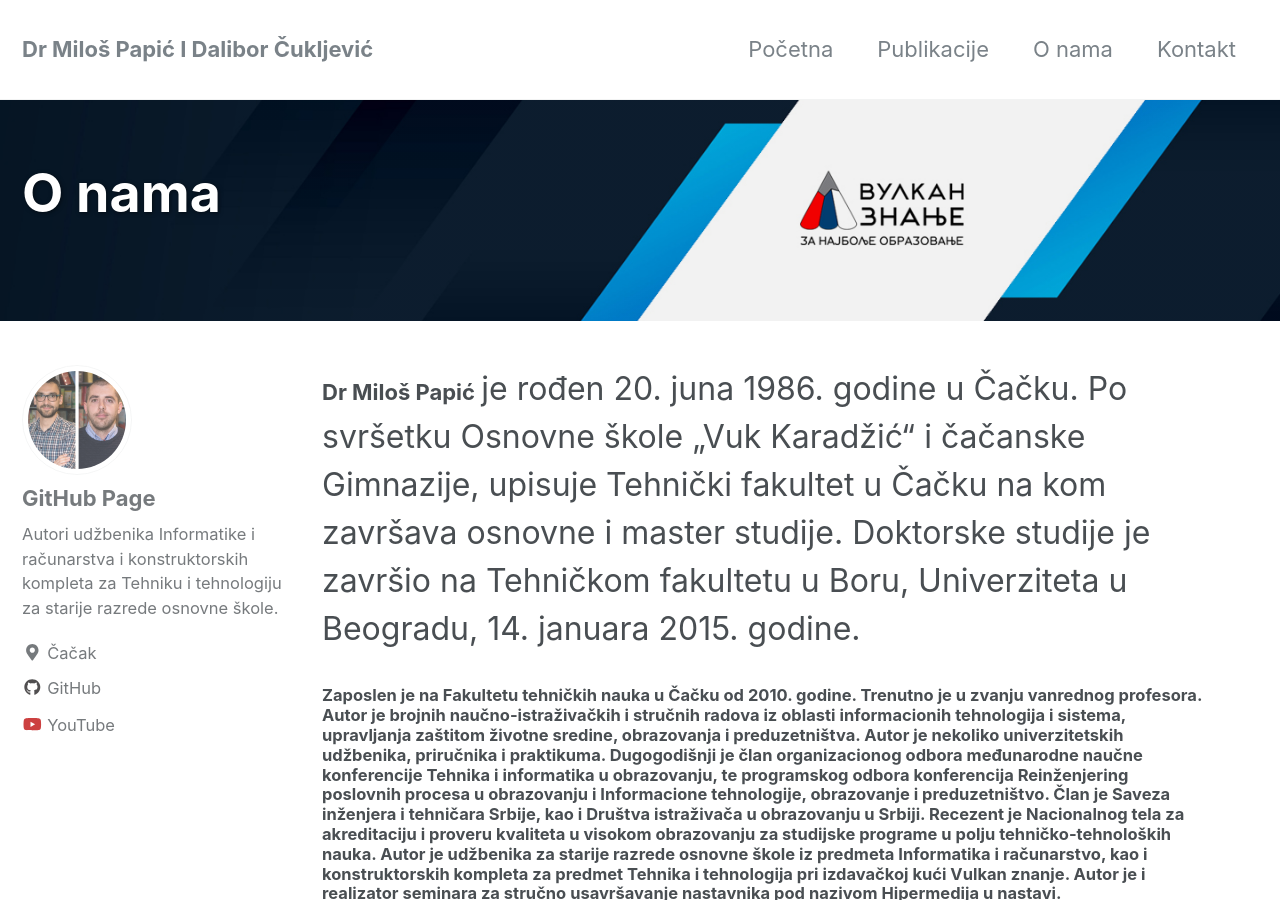
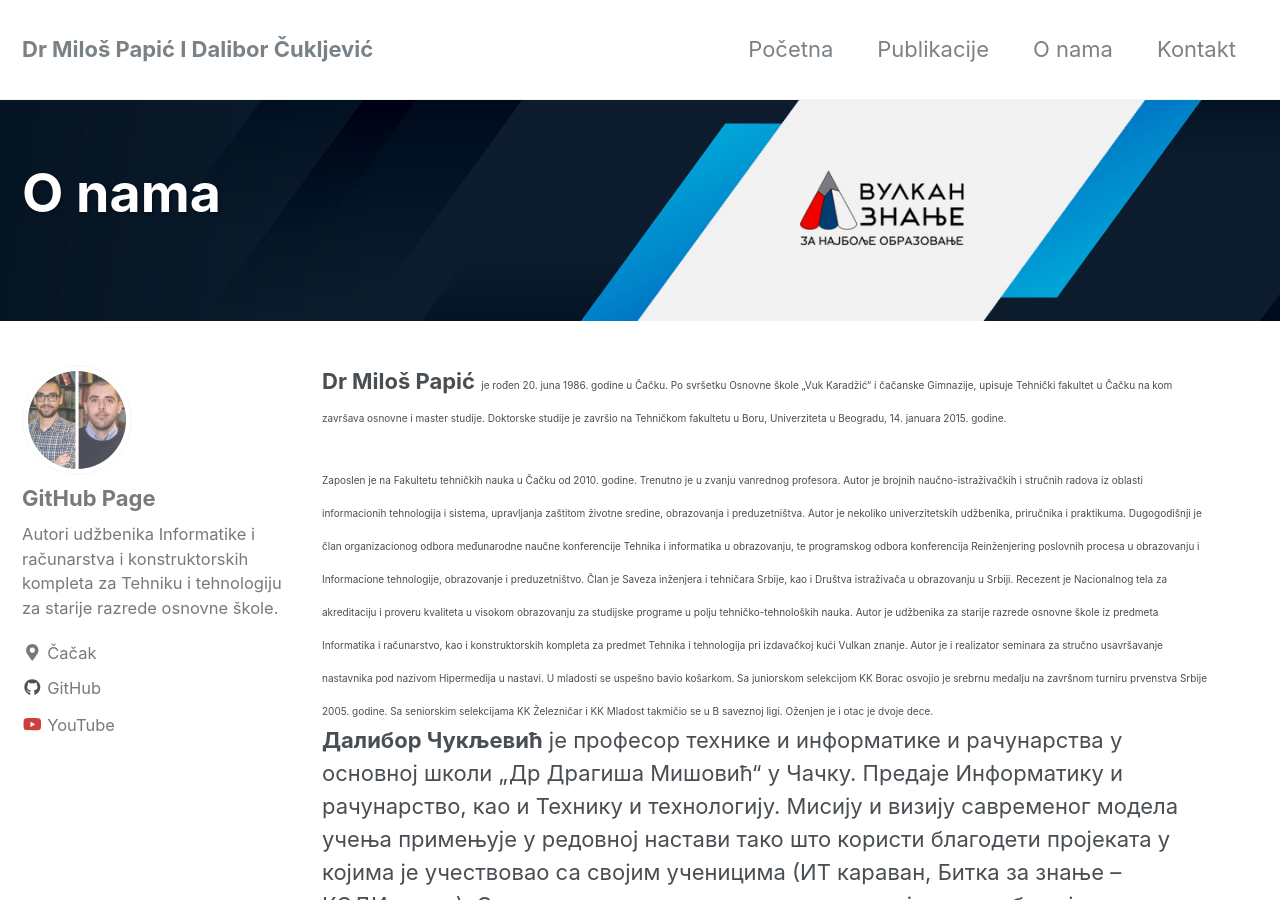
Before and after one commit to vulkanznanje/vulkanznanje.github.io, a Jekyll site: the page built from _pages/O_nama.md, in a window 1280 px wide and 900 px high. Built offline with Jekyll 4.4.1, drawn with Linux system fonts in a browser that asks for light colours; nearby versions of some CDN libraries.

Commit message:
Update O_nama.md

```diff
--- a/_pages/O_nama.md
+++ b/_pages/O_nama.md
@@ -11,13 +11,13 @@ header:
 ---
 
 
- **Dr Miloš Papić** <font size="6"> je rođen 20. juna 1986. godine u Čačku. Po svršetku Osnovne škole „Vuk Karadžić“ i čačanske Gimnazije, upisuje Tehnički fakultet u Čačku na kom završava osnovne i master studije. Doktorske studije je završio na Tehničkom fakultetu u Boru, Univerziteta u Beogradu, 14. januara 2015. godine. </font>
+ **Dr Miloš Papić** <font size="1"> je rođen 20. juna 1986. godine u Čačku. Po svršetku Osnovne škole „Vuk Karadžić“ i čačanske Gimnazije, upisuje Tehnički fakultet u Čačku na kom završava osnovne i master studije. Doktorske studije je završio na Tehničkom fakultetu u Boru, Univerziteta u Beogradu, 14. januara 2015. godine. </font>
 
-#### Zaposlen je na Fakultetu tehničkih nauka u Čačku od 2010. godine. Trenutno je u zvanju vanrednog profesora. Autor je brojnih naučno-istraživačkih i stručnih radova iz oblasti informacionih tehnologija i sistema, upravlјanja zaštitom životne sredine, obrazovanja i preduzetništva. Autor je nekoliko univerzitetskih udžbenika, priručnika i praktikuma. Dugogodišnji je član organizacionog odbora međunarodne naučne konferencije Tehnika i informatika u obrazovanju, te programskog odbora konferencija Reinženjering poslovnih procesa u obrazovanju i Informacione tehnologije, obrazovanje i preduzetništvo. Član je Saveza inženjera i tehničara Srbije, kao i Društva istraživača u obrazovanju u Srbiji. Recezent je Nacionalnog tela za akreditaciju i proveru kvaliteta u visokom obrazovanju za studijske programe u polјu tehničko-tehnoloških nauka. Autor je udžbenika za starije razrede osnovne škole iz predmeta Informatika i računarstvo, kao i konstruktorskih kompleta za predmet Tehnika i tehnologija pri izdavačkoj kući Vulkan znanje. Autor je i realizator seminara za stručno usavršavanje nastavnika pod nazivom Hipermedija u nastavi.
+<font size="1"> Zaposlen je na Fakultetu tehničkih nauka u Čačku od 2010. godine. Trenutno je u zvanju vanrednog profesora. Autor je brojnih naučno-istraživačkih i stručnih radova iz oblasti informacionih tehnologija i sistema, upravlјanja zaštitom životne sredine, obrazovanja i preduzetništva. Autor je nekoliko univerzitetskih udžbenika, priručnika i praktikuma. Dugogodišnji je član organizacionog odbora međunarodne naučne konferencije Tehnika i informatika u obrazovanju, te programskog odbora konferencija Reinženjering poslovnih procesa u obrazovanju i Informacione tehnologije, obrazovanje i preduzetništvo. Član je Saveza inženjera i tehničara Srbije, kao i Društva istraživača u obrazovanju u Srbiji. Recezent je Nacionalnog tela za akreditaciju i proveru kvaliteta u visokom obrazovanju za studijske programe u polјu tehničko-tehnoloških nauka. Autor je udžbenika za starije razrede osnovne škole iz predmeta Informatika i računarstvo, kao i konstruktorskih kompleta za predmet Tehnika i tehnologija pri izdavačkoj kući Vulkan znanje. Autor je i realizator seminara za stručno usavršavanje nastavnika pod nazivom Hipermedija u nastavi. </font>
 
-#### U mladosti se uspešno bavio košarkom. Sa juniorskom selekcijom KK Borac osvojio je srebrnu medalјu na završnom turniru prvenstva Srbije 2005. godine. Sa seniorskim selekcijama KK Železničar i KK Mladost takmičio se u B saveznoj ligi.
+<font size="1"> U mladosti se uspešno bavio košarkom. Sa juniorskom selekcijom KK Borac osvojio je srebrnu medalјu na završnom turniru prvenstva Srbije 2005. godine. Sa seniorskim selekcijama KK Železničar i KK Mladost takmičio se u B saveznoj ligi. </font>
 
-#### Oženjen je i otac je dvoje dece.
+<font size="1"> Oženjen je i otac je dvoje dece. </font>
 
 
 **Далибор Чукљевић** је професор технике и информатике и рачунарства у основној школи „Др Драгиша Мишовић“ у Чачку. Предаје Информатику и рачунарство, као и Технику и технологију. Мисију и визију савременог модела учења примењује у редовној настави тако што користи благодети пројеката у којима је учествовао са својим ученицима (ИТ караван, Битка за знање – КОДИграње). Сва та искуства преточена су и у лекције и у вежбе које су скуп потреба, али и жеља да се осавремени наставни процес, а учење постане истраживање.
```
